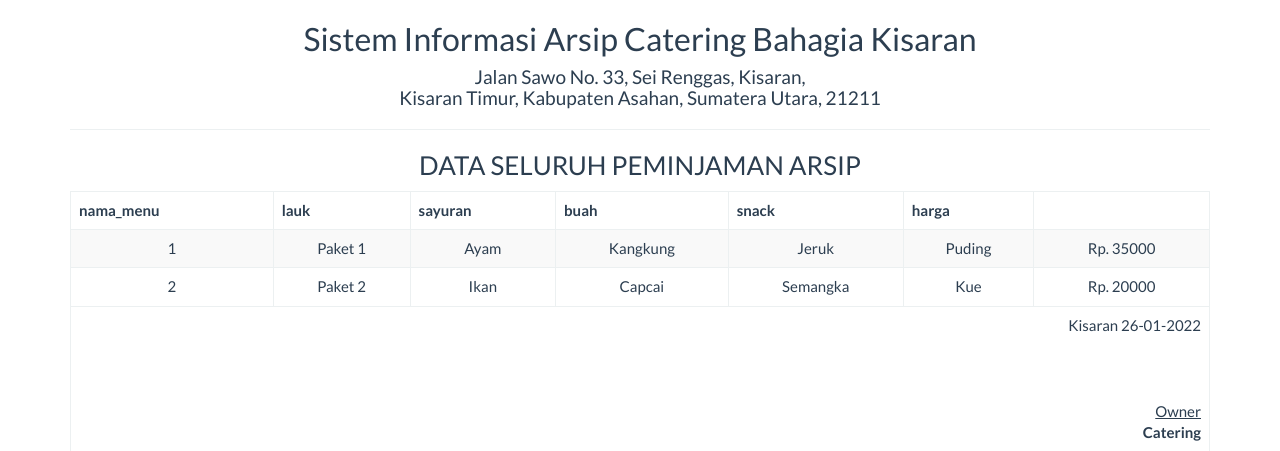
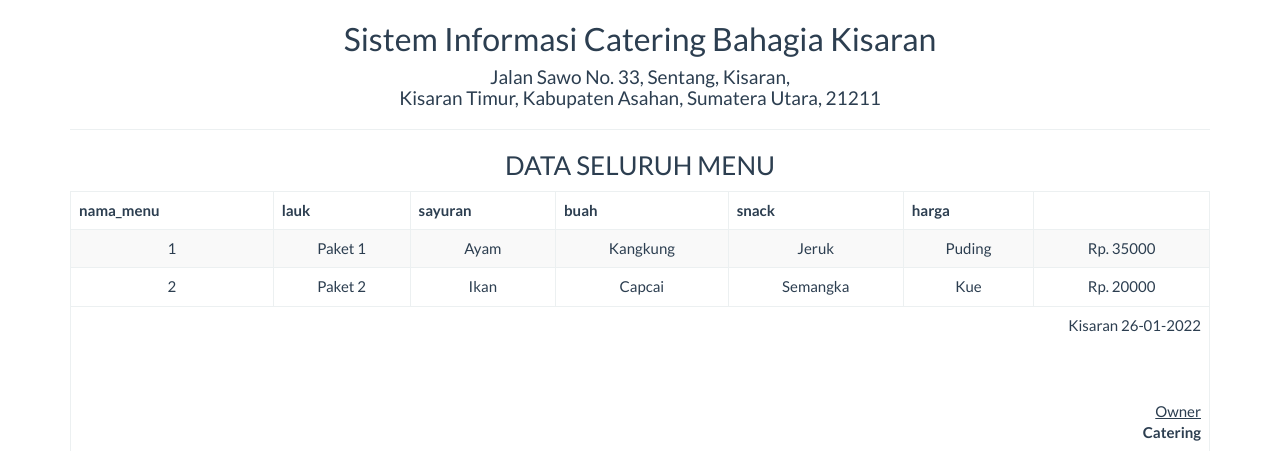
Before and after one commit to kelompok9sicatering/sicatering, a PHP site: page /report/transaksi_semua.php in a window 1280 px wide. Shown: the top 451 px of the page. Run offline with PHP 8.4, Linux system fonts and the light colour scheme; data comes from the database, SQL or seed files in the repository.

Commit message:
Add files via upload

```diff
--- a/report/penjualan_semua.php
+++ b/report/penjualan_semua.php
@@ -15,8 +15,8 @@
                 <div class="col-sm-12">
                     <!--dalam tabel--->
                     <div class="text-center">
-                        <h2>Sistem Informasi Arsip Data Catering Kisaran </h2>
-                        <h4>Jalan Jendral Sawo, Sentang, Kisaran, <br> Kisaran Timur, Kabupaten Asahan, Sumatera Utara, 21211</h4>
+                        <h2>Sistem Informasi Data Catering Kisaran </h2>
+                        <h4>Jalan Sawo No. 33, Sentang, Kisaran, <br> Kisaran Timur, Kabupaten Asahan, Sumatera Utara, 21211</h4>
                         <hr>
                         <h3>DATA SELURUH CATERING</h3>
                         <table class="table table-bordered table-striped table-hover">
--- a/report/transaksi_semua.php
+++ b/report/transaksi_semua.php
@@ -15,10 +15,10 @@
                 <div class="col-sm-12">
                     <!--dalam tabel--->
                     <div class="text-center">
-                        <h2>Sistem Informasi Arsip Catering Bahagia Kisaran </h2>
-                        <h4>Jalan Sawo No. 33, Sei Renggas, Kisaran, <br> Kisaran Timur, Kabupaten Asahan, Sumatera Utara, 21211</h4>
+                        <h2>Sistem Informasi  Catering Bahagia Kisaran </h2>
+                        <h4>Jalan Sawo No. 33, Sentang, Kisaran, <br> Kisaran Timur, Kabupaten Asahan, Sumatera Utara, 21211</h4>
                         <hr>
-                        <h3>DATA SELURUH PEMINJAMAN ARSIP</h3>
+                        <h3>DATA SELURUH MENU</h3>
                         <table class="table table-bordered table-striped table-hover">
                         <tbody>
                                 <thead>
```
